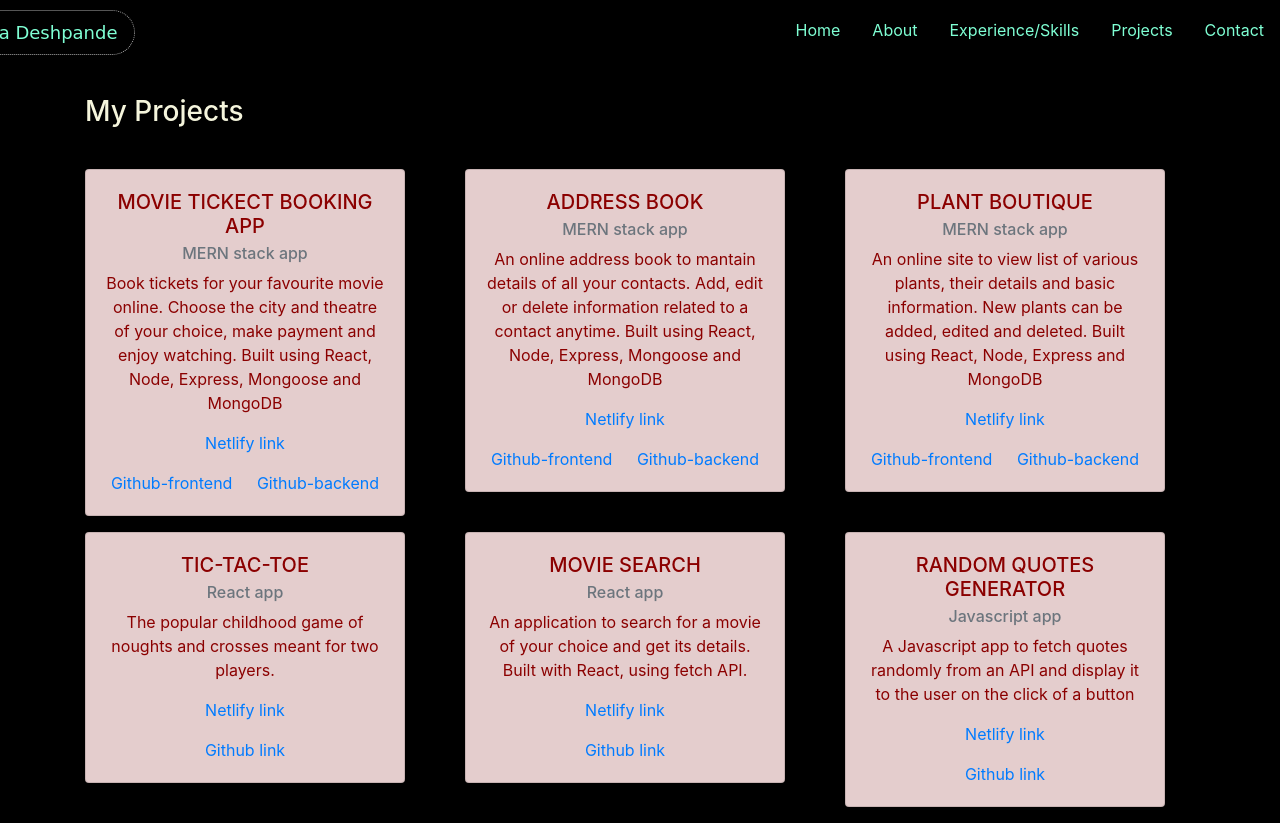
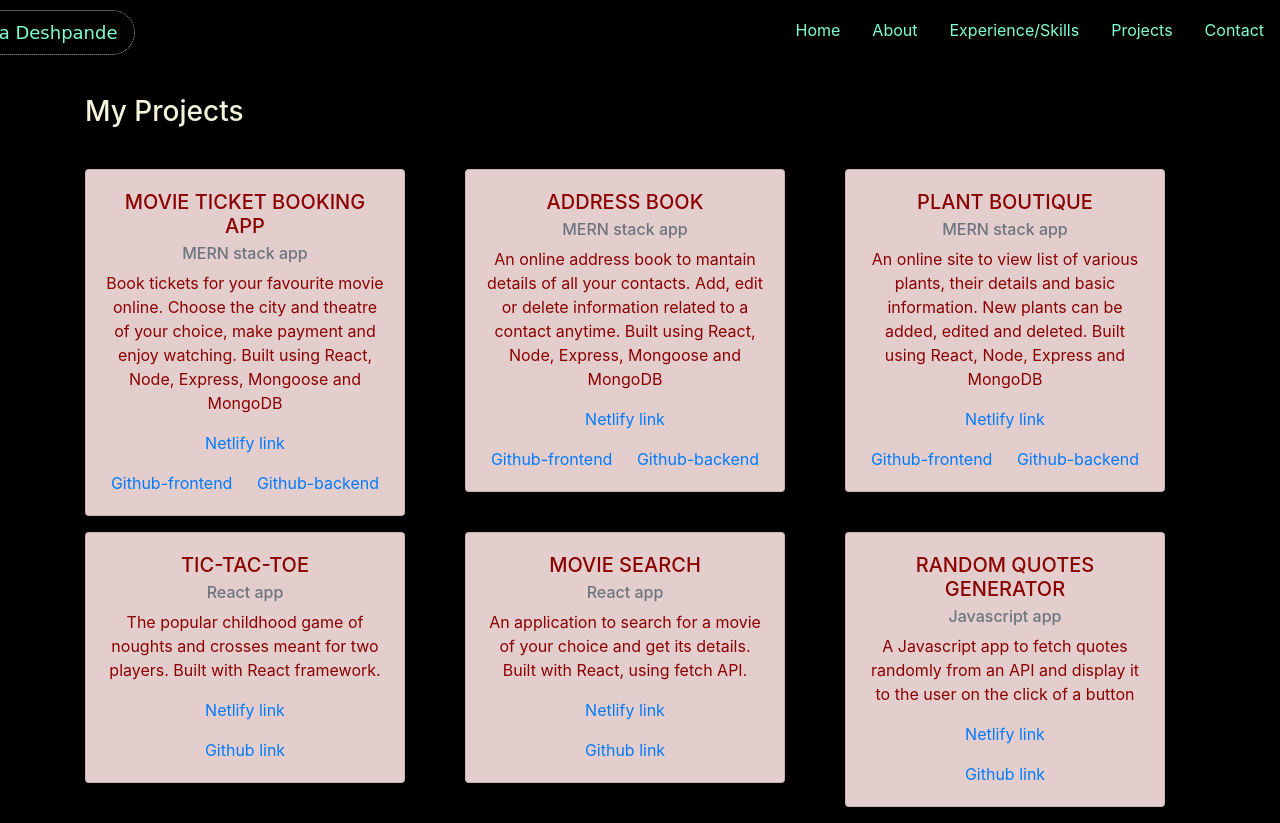
Before and after one commit to bhagyadeshpande/portfolio, a plain HTML site: page projects.html in a window 1280 px wide. Drawn offline with nearby package versions, Linux system fonts and the light colour scheme.

Commit message:
mibor changes

```diff
--- a/projects.html
+++ b/projects.html
@@ -41,7 +41,7 @@
         <div class="col">
           <div class="card projectCards">
             <div class="card-body projCardBody">
-              <h5 class="card-title">MOVIE TICKECT BOOKING APP</h5>
+              <h5 class="card-title">MOVIE TICKET BOOKING APP</h5>
               <h6 class="card-subtitle mb-2 text-muted">MERN stack app</h6>
               <p class="card-text">
                 Book tickets for your favourite movie online. Choose the city
@@ -134,7 +134,7 @@
               <h6 class="card-subtitle mb-2 text-muted">React app</h6>
               <p class="card-text">
                 The popular childhood game of noughts and crosses meant for two
-                players.
+                players. Built with React framework.
               </p>
               <p>
                 <a
```
